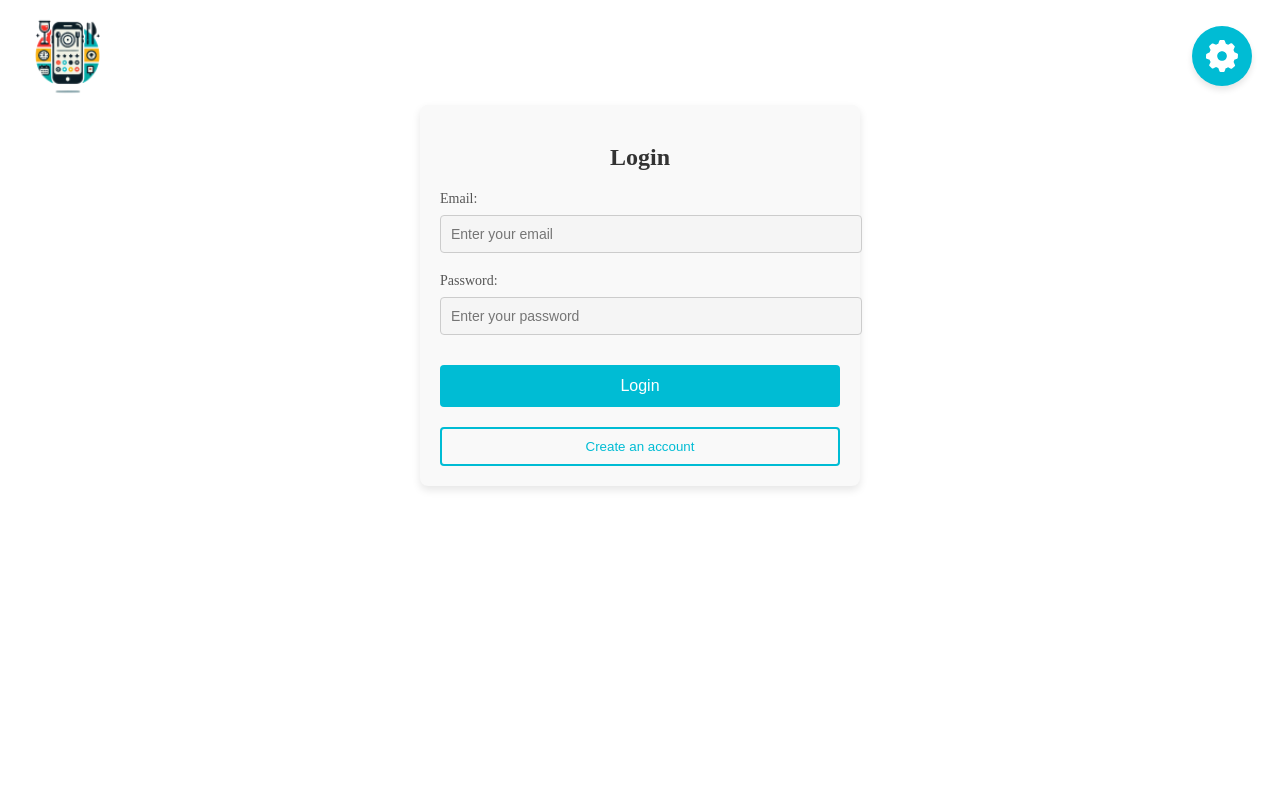
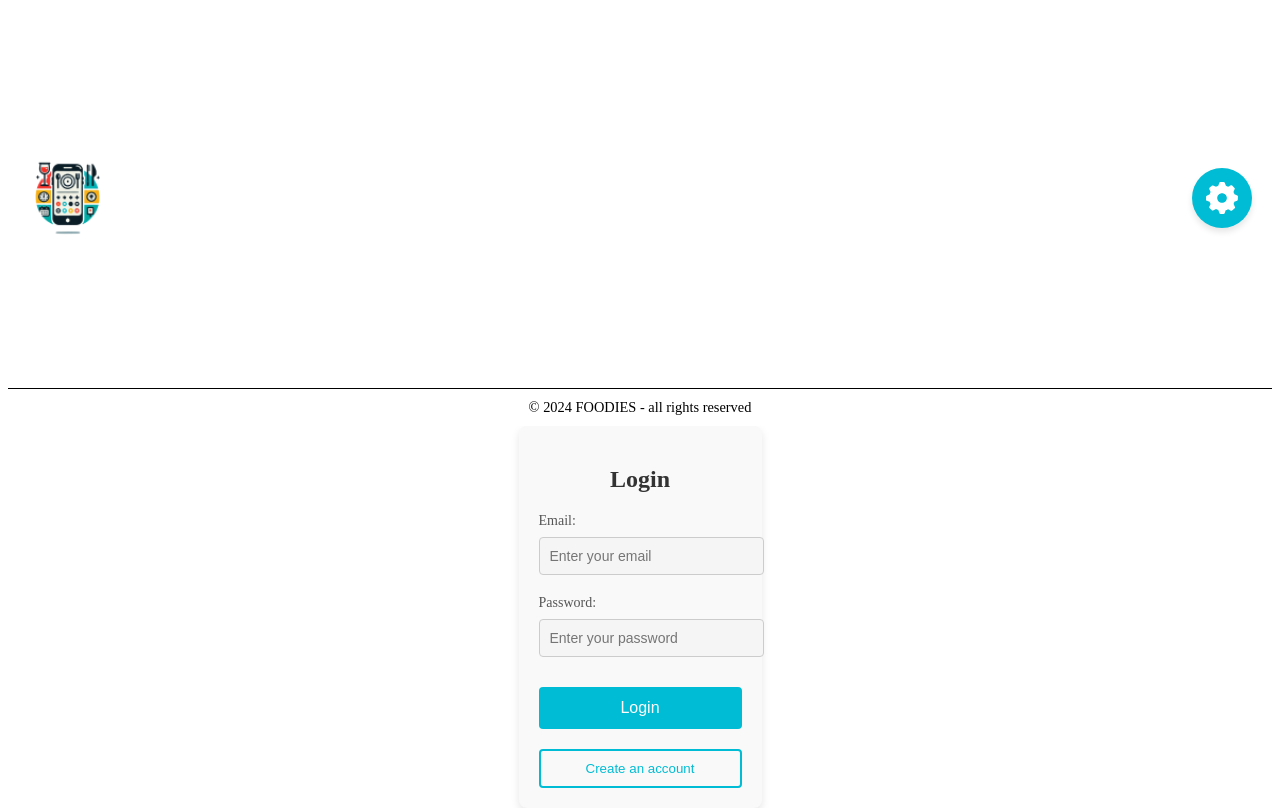
Before and after one commit to Benaissanabila/FoodiesNP, a Vue app in the folder Client/: page /login in a window 1280 px wide. Built offline with nearby package versions, Linux system fonts and the light colour scheme; what v-calendar would draw is missing.

Commit message:
footer fait

```diff
--- /dev/null
+++ b/Client/src/components/Footer.vue
@@ -0,0 +1,54 @@
+<script setup lang="ts">
+import { ref, onMounted } from 'vue'
+import { useI18n } from 'vue-i18n'
+
+const { t } = useI18n()
+const currentYear = ref(new Date().getFullYear())
+
+onMounted(() => {
+  setInterval(() => {
+    currentYear.value = new Date().getFullYear()
+  }, 60000)
+})
+</script>
+
+<template>
+  <footer class="footer">
+    <p class="copyright">{{ t('footer.copyright', { year: currentYear }) }}</p>
+  </footer>
+</template>
+
+<style>
+/* Ces styles doivent être globaux pour affecter toute la structure de la page */
+html {
+  height: 100%;
+}
+
+body {
+  min-height: 100%;
+  display: grid;
+  grid-template-rows: 1fr auto;
+}
+
+#app {
+  min-height: 100vh;
+  display: grid;
+  grid-template-rows: 1fr auto;
+}
+
+.footer {
+  grid-row-start: 2;
+  grid-row-end: 3;
+  width: 100%;
+  padding: 10px 0;
+  border-top: 1px solid black;
+  background-color: white;
+}
+
+.copyright {
+  text-align: center;
+  font-size: 0.9rem;
+  color: black;
+  margin: 0;
+}
+</style>
--- a/Client/src/components/Map.vue
+++ b/Client/src/components/Map.vue
@@ -149,7 +149,7 @@ const handleMapWheel = (e: WheelEvent) => {
     e.preventDefault(); // Empêche le défilement de la page si l'interaction est activée
     if (map.value) {
       const currentZoom = map.value.getZoom();
-      map.value.setZoom(currentZoom + e.deltaY * -0.01);
+      map.value.setZoom(currentZoom + e.deltaY * -0.008);
     }
   }
 }
--- a/Client/src/i18n/locales/en.ts
+++ b/Client/src/i18n/locales/en.ts
@@ -75,5 +75,8 @@ export default {
     schedulePlaceholder: 'Opening hours',
     uploadMenu: 'Upload my menu',
     submit: 'Create my restaurant'
+  },
+  footer: {
+    copyright: '© {year} FOODIES - all rights reserved'
   }
 }
--- a/Client/src/i18n/locales/fr.ts
+++ b/Client/src/i18n/locales/fr.ts
@@ -78,5 +78,8 @@ export default {
     schedulePlaceholder: "Heures d'ouverture",
     uploadMenu: 'Téléverser mon menu',
     submit: 'Créer mon restaurant'
+  },
+  footer: {
+    copyright: '© {year} FOODIES - tous droits réservés'
   }
 }
--- a/Client/src/views/CreateAccount.vue
+++ b/Client/src/views/CreateAccount.vue
@@ -5,6 +5,7 @@ import { useUserStore } from '@/stores/UserStore';
 import { useI18n } from 'vue-i18n'; // Importer vue-i18n
 import SettingButton from '@/components/SettingButton.vue';
 import Logo from '@/components/Logo.vue';
+import Footer from '@/components/Footer.vue';
 
 const store = useUserStore();
 const router = useRouter();
@@ -83,6 +84,8 @@ const createAccount = async () => {
     <div v-if="store.loading" class="loading-message">{{ t('creatingAccount') }}</div>
     <div v-if="store.error" class="error-message">{{ store.error }}</div>
   </div>
+
+  <Footer />
 </template>
 
 <style scoped>
--- a/Client/src/views/CreateRestaurant.vue
+++ b/Client/src/views/CreateRestaurant.vue
@@ -3,6 +3,7 @@
   import { useI18n } from 'vue-i18n';
   import { useRestaurantStore } from '@/stores/RestaurantStore';
   import { useRouter } from 'vue-router';
+  import Footer from '@/components/Footer.vue';
 
   const { t } = useI18n();
   const restaurantStore = useRestaurantStore();
@@ -100,6 +101,8 @@
         <button type="submit" class="btn btn-primary">{{ $t('createMyRestaurant.submit') }}</button>
       </form>
     </div>
+
+    <Footer />
   </template>
 
 
--- a/Client/src/views/DetailsRestaurant.vue
+++ b/Client/src/views/DetailsRestaurant.vue
@@ -1,16 +1,3 @@
-<template>
-  <div>
-    <NavigationBar />
-    <ReservationTable />
-    <CommentsList
-      v-if="restaurant"
-      :restaurantId="restaurant._id"
-      :restaurantName="restaurant.name"
-    />
-    <p v-else>Chargement du restaurant...</p> <!-- Message de chargement -->
-  </div>
-</template>
-
 <script setup lang="ts">
 import { ref, onMounted } from 'vue';
 import { useRestaurantStore } from '@/stores/RestaurantStore';
@@ -19,6 +6,7 @@ import type { IRestaurant } from '@/shared/interfaces/RestaurantInterface'; // A
 import CommentsList from '@/components/commentsList.vue';
 import NavigationBar from '@/components/NavigationBar.vue';
 import ReservationTable from '@/components/ReservationTable.vue';
+import Footer from '@/components/Footer.vue';
 
 const restaurantStore = useRestaurantStore();
 const restaurant = ref<IRestaurant | null>(null); // Type explicite ici
@@ -34,7 +22,19 @@ onMounted(async () => {
   restaurant.value = restaurantStore.restaurants.find(r => r._id === restaurantId) || null;
 });
 </script>
-
+<template>
+  <div>
+    <NavigationBar />
+    <ReservationTable />
+    <CommentsList
+      v-if="restaurant"
+      :restaurantId="restaurant._id"
+      :restaurantName="restaurant.name"
+    />
+    <p v-else>Chargement du restaurant...</p> <!-- Message de chargement -->
+  </div>
+  <Footer />
+</template>
 <style>
 /* Ajoutez vos styles ici si nécessaire */
 </style>
--- a/Client/src/views/HomeView.vue
+++ b/Client/src/views/HomeView.vue
@@ -2,6 +2,7 @@
 import RestaurantList from '../components/RestaurantList.vue'
 import NavigationBar from '../components/NavigationBar.vue'
 import Map from '@/components/Map.vue'
+import Footer from '../components/Footer.vue'
 </script>
 
 <template>
@@ -9,6 +10,8 @@ import Map from '@/components/Map.vue'
   <Map></Map>
 
   <RestaurantList />
+
+  <Footer />
 </template>
 
 <style scoped></style>
--- a/Client/src/views/LoginView.vue
+++ b/Client/src/views/LoginView.vue
@@ -5,6 +5,7 @@ import { useUserStore } from '@/stores/UserStore';
 import { useI18n } from 'vue-i18n'; // Importation de vue-i18n pour la traduction
 import SettingButton from '@/components/SettingButton.vue';
 import Logo from '@/components/Logo.vue';
+import Footer from '@/components/Footer.vue';
 
 const store = useUserStore();
 const email = ref('');
@@ -60,6 +61,8 @@ const goToCreateAccount = () => {
       {{ t('loginPage.createAccount') }}
     </button>
   </div>
+
+  <Footer />
 </template>
 
 <style scoped>
--- a/Client/src/views/ProfileView.vue
+++ b/Client/src/views/ProfileView.vue
@@ -6,6 +6,7 @@
   import SettingButton from '@/components/SettingButton.vue';
   import Logo from '@/components/Logo.vue';
   import { useI18n } from 'vue-i18n';
+  import Footer from '@/components/Footer.vue';
 
   const userStore = useUserStore();
   const router = useRouter();
@@ -160,6 +161,7 @@ function triggerPhotoUpload() {
         </div>
       </div>
     </div>
+    <Footer />
   </template>
 
   <style scoped>
```
